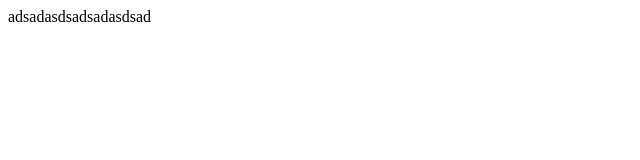
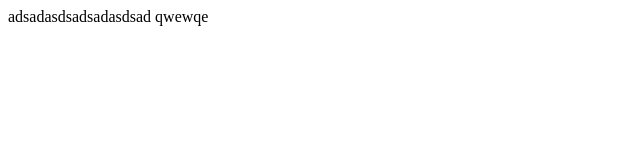
Before and after one commit to 1186995141/git-demo, a plain HTML site: page index.html in a window 1280 px wide. Shown: the full height of the page, 0-640 px from the left. Drawn offline with Linux system fonts and the light colour scheme.

Commit message:
第二次提交

```diff
--- a/index.html
+++ b/index.html
@@ -7,5 +7,6 @@
 </head>
 <body>
     adsadasdsadsadasdsad
+    qwewqe
 </body>
 </html>
```
